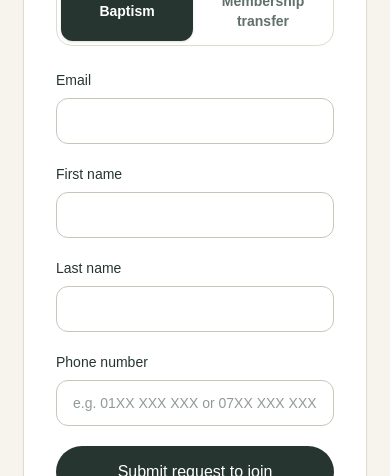
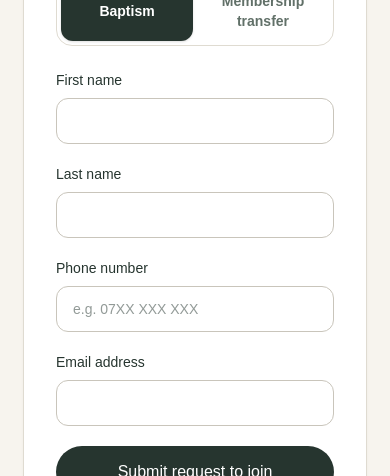
Before and after one commit to MwendaCipi/lomalinda, a Next.js app in the folder frontend/: page /enroll in a window 390 px wide. Shown: the part 358-834 px from the top of the page. Built offline with nearby package versions, Linux system fonts and the light colour scheme; no server answers.

Commit message:
Arrange First name, Last name, Phone, and Email in a single row on large screens

```diff
--- a/frontend/src/app/enroll/page.tsx
+++ b/frontend/src/app/enroll/page.tsx
@@ -50,7 +50,7 @@ export default function EnrollPage() {
 
   return (
     <main className="flex min-h-screen items-start justify-center bg-[#f7f4ee] px-6 pt-16 pb-16 text-[#26352f]">
-      <section className="w-full max-w-md rounded-3xl bg-white p-8 shadow-sm ring-1 ring-[#dfdbd1] sm:p-10">
+      <section className="w-full max-w-md rounded-3xl bg-white p-8 shadow-sm ring-1 ring-[#dfdbd1] sm:p-10 lg:max-w-4xl">
         <Link
           href="/share"
           className="mb-4 inline-flex items-center gap-2 text-xs font-semibold text-[#b36b3c] transition hover:text-[#96552e]"
@@ -64,7 +64,7 @@ export default function EnrollPage() {
         </p>
 
         {/* Mode toggle */}
-        <div className="mt-6 flex rounded-2xl border border-[#dfdbd1] p-1 gap-1">
+        <div className="mt-6 flex max-w-md rounded-2xl border border-[#dfdbd1] p-1 gap-1">
           {(["baptism", "transfer"] as Mode[]).map((m) => (
             <button
               key={m}
@@ -82,46 +82,50 @@ export default function EnrollPage() {
         </div>
 
         <form onSubmit={submit} className="mt-6 space-y-5">
-          <label className="block text-sm font-medium">
-            Email
-            <input
-              type="email"
-              required
-              value={form.email}
-              onChange={(e) => setForm({ ...form, email: e.target.value })}
-              className="mt-2 w-full rounded-xl border border-[#c9c5bb] px-4 py-3 outline-none focus:border-[#b36b3c]"
-            />
-          </label>
-
-          <div className="grid gap-5 sm:grid-cols-2">
+          {/* First 4 fields in 1 row on large screens */}
+          <div className="grid gap-5 sm:grid-cols-2 lg:grid-cols-4">
             <label className="block text-sm font-medium">
               First name
               <input
+                required
                 value={form.first_name}
                 onChange={(e) => setForm({ ...form, first_name: e.target.value })}
                 className="mt-2 w-full rounded-xl border border-[#c9c5bb] px-4 py-3 outline-none focus:border-[#b36b3c]"
               />
             </label>
+
             <label className="block text-sm font-medium">
               Last name
               <input
+                required
                 value={form.last_name}
                 onChange={(e) => setForm({ ...form, last_name: e.target.value })}
                 className="mt-2 w-full rounded-xl border border-[#c9c5bb] px-4 py-3 outline-none focus:border-[#b36b3c]"
               />
             </label>
+
+            <label className="block text-sm font-medium">
+              Phone number
+              <input
+                required
+                placeholder="e.g. 07XX XXX XXX"
+                value={form.phone_number}
+                onChange={(e) => setForm({ ...form, phone_number: e.target.value })}
+                className="mt-2 w-full rounded-xl border border-[#c9c5bb] px-4 py-3 outline-none focus:border-[#b36b3c]"
+              />
+            </label>
+
+            <label className="block text-sm font-medium">
+              Email address
+              <input
+                type="email"
+                required
+                value={form.email}
+                onChange={(e) => setForm({ ...form, email: e.target.value })}
+                className="mt-2 w-full rounded-xl border border-[#c9c5bb] px-4 py-3 outline-none focus:border-[#b36b3c]"
+              />
+            </label>
           </div>
-
-          <label className="block text-sm font-medium">
-            Phone number
-            <input
-              required
-              placeholder="e.g. 01XX XXX XXX or 07XX XXX XXX"
-              value={form.phone_number}
-              onChange={(e) => setForm({ ...form, phone_number: e.target.value })}
-              className="mt-2 w-full rounded-xl border border-[#c9c5bb] px-4 py-3 outline-none focus:border-[#b36b3c]"
-            />
-          </label>
 
           {/* Transfer-only: current church */}
           {mode === "transfer" && (
```
